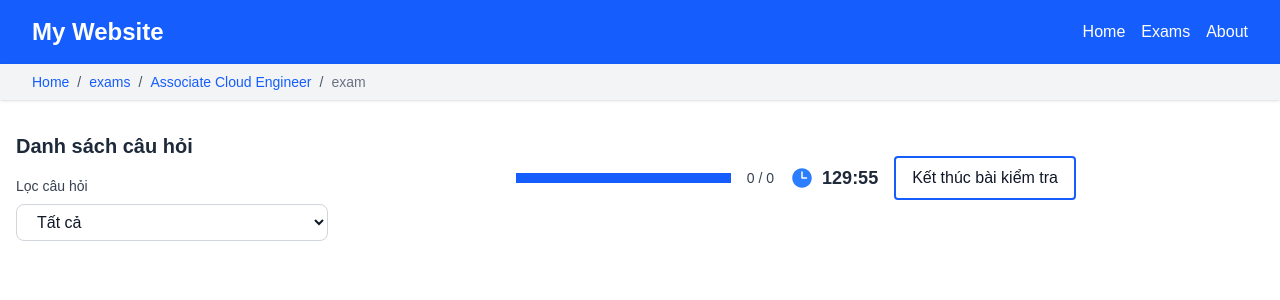
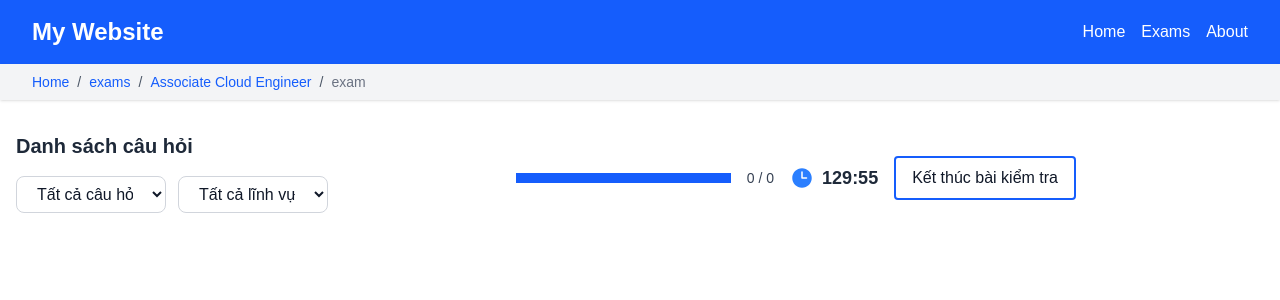
Before and after one commit to longlevan9x/nextjs-practice-exam, a Next.js app: page /exams/1/exam in a window 1280 px wide. Shown: the top 300 px of the page. Built offline with nearby package versions, Linux system fonts and the light colour scheme.

Commit message:
Update Question List Filter

```diff
--- a/src/app/exams/[id]/exam/page.tsx
+++ b/src/app/exams/[id]/exam/page.tsx
@@ -9,6 +9,8 @@ import { Question } from "@/types/question";
 import { fetchQuestionsByExamId } from "../../../../services/questionService";
 import { saveTestResults } from "@/services/localStorageService";
 import { TIMER_INITIAL_VALUE } from "@/constants/constants";
+import { getExamById } from "@/services/examService";
+import { ExamDomain } from "@/types/exam";
 
 export default function ExamModePage() {
   const { id: examId } = useParams<{ id: string }>();
@@ -16,6 +18,8 @@ export default function ExamModePage() {
   const [selectedQuestion, setSelectedQuestion] = useState<Question | null>(null);
   const [bookmarkedQuestions, setBookmarkedQuestions] = useState<number[]>([]);
   const [filter, setFilter] = useState<string>("all");
+  const [domainFilter, setDomainFilter] = useState<string>("all");
+  const [domains, setDomains] = useState<ExamDomain[]>([]);
   const [remainingTime, setRemainingTime] = useState<number>(TIMER_INITIAL_VALUE);
   const [testEnded, setTestEnded] = useState<boolean>(false);
   const router = useRouter();
@@ -33,6 +37,15 @@ export default function ExamModePage() {
     };
 
     fetchQuestions();
+  }, [examId]);
+
+  useEffect(() => {
+    if (examId) {
+      const exam = getExamById(examId);
+      if (exam?.domains) {
+        setDomains(exam.domains);
+      }
+    }
   }, [examId]);
 
   useEffect(() => {
@@ -138,7 +151,10 @@ export default function ExamModePage() {
           selectedQuestionId={selectedQuestion?.id || null}
           bookmarkedQuestions={bookmarkedQuestions}
           filter={filter}
+          domainFilter={domainFilter}
+          domains={domains}
           onFilterChange={setFilter}
+          onDomainFilterChange={setDomainFilter}
           onQuestionSelect={handleQuestionSelect}
           onToggleBookmark={toggleBookmark}
         />
--- a/src/components/exams/BookmarkButton.tsx
+++ b/src/components/exams/BookmarkButton.tsx
@@ -18,12 +18,12 @@ const BookmarkButton: React.FC<BookmarkButtonProps> = ({
   return (
     <>
       {isBookmarked ? (
-        <BookmarkSolidIcon className={`${size} cursor-pointer text-orange-500 ${className}`} onClick={(e) => {
+        <BookmarkSolidIcon title="Đã đánh dấu" className={`${size} cursor-pointer text-orange-500 ${className}`} onClick={(e) => {
           e.stopPropagation(); // Prevent triggering parent click events
           onToggle();
         }}/>
       ) : (
-        <BookmarkOutlineIcon className={`${size} cursor-pointer text-gray-500 ${className}`} onClick={(e) => {
+        <BookmarkOutlineIcon title="Đánh dấu" className={`${size} cursor-pointer text-gray-500 ${className}`} onClick={(e) => {
           e.stopPropagation(); // Prevent triggering parent click events
           onToggle();
         }}/>
--- a/src/components/exams/QuestionList.tsx
+++ b/src/components/exams/QuestionList.tsx
@@ -2,13 +2,17 @@ import React from "react";
 import { Question } from "@/types/question";
 import QuestionItem from "./QuestionItem";
 import { FILTER_OPTION_VALUE, FILTER_OPTIONS } from "@/constants/constants";
+import { ExamDomain } from "@/types/exam";
 
 interface QuestionListProps {
   questions: Question[];
   selectedQuestionId: number | null;
   bookmarkedQuestions: number[];
   filter: string;
+  domainFilter: string;
+  domains: ExamDomain[];
   onFilterChange: (filter: string) => void;
+  onDomainFilterChange: (domainFilter: string) => void;
   onQuestionSelect: (questionId: number) => void;
   onToggleBookmark: (questionId: number) => void;
 }
@@ -18,11 +22,16 @@ const QuestionList: React.FC<QuestionListProps> = ({
   selectedQuestionId,
   bookmarkedQuestions,
   filter,
+  domainFilter,
+  domains,
   onFilterChange,
+  onDomainFilterChange,
   onQuestionSelect,
   onToggleBookmark,
 }) => {
   const filteredQuestions = questions.filter((question) => {
+    // Apply status filter
+    const statusMatch = (() => {
       switch (filter) {
         case FILTER_OPTION_VALUE.UNANSWERED:
           return !question.answered;
@@ -37,15 +46,19 @@ const QuestionList: React.FC<QuestionListProps> = ({
         default:
           return true;
       }
+    })();
+
+    // Apply domain filter
+    const domainMatch = domainFilter === "all" ||
+                       question.domain === domainFilter;
+
+    return statusMatch && domainMatch;
   });
 
   return (
     <>
       <h2 className="text-xl font-bold text-gray-800 mb-4">Danh sách câu hỏi</h2>
-      <div className="mb-4">
-        <label htmlFor="filter" className="block text-sm font-medium text-gray-700 mb-2">
-          Lọc câu hỏi
-        </label>
+      <div className="mb-4 space-x-3 flex">
         <select
           id="filter"
           value={filter}
@@ -55,6 +68,19 @@ const QuestionList: React.FC<QuestionListProps> = ({
           {FILTER_OPTIONS.map((option) => (
             <option key={option.value} value={option.value}>
               {option.label}
+            </option>
+          ))}
+        </select>
+        <select
+          id="domainFilter"
+          value={domainFilter}
+          onChange={(e) => onDomainFilterChange(e.target.value)}
+          className="w-full px-4 py-2 border border-gray-300 rounded-lg focus:outline-none focus:ring-2 focus:ring-blue-500 focus:border-blue-500"
+        >
+          <option value="all">Tất cả lĩnh vực</option>
+          {domains.map((domain) => (
+            <option key={domain.name} value={domain.name}>
+              {domain.name} ({domain.questionCount})
             </option>
           ))}
         </select>
--- a/src/constants/constants.ts
+++ b/src/constants/constants.ts
@@ -9,13 +9,14 @@ export const FILTER_OPTION_VALUE = {
 };
 
 export const FILTER_OPTIONS = [
-    { value: FILTER_OPTION_VALUE.ALL, label: "Tất cả" },
+    { value: FILTER_OPTION_VALUE.ALL, label: "Tất cả câu hỏi" },
     { value: FILTER_OPTION_VALUE.ANSWERED, label: "Đã trả lời" },
     { value: FILTER_OPTION_VALUE.UNANSWERED, label: "Chưa trả lời" },
     { value: FILTER_OPTION_VALUE.BOOKMARKED, label: "Đã đánh dấu" },
     { value: FILTER_OPTION_VALUE.CORRECT, label: "Trả lời đúng" },
     { value: FILTER_OPTION_VALUE.INCORRECT, label: "Trả lời sai" },
 ];
+
 export const DEFAULT_DOMAIN = "General";
 
 export const EXAM_MODE = {
```
Lines whose indentation alone changed are shown as unchanged.
